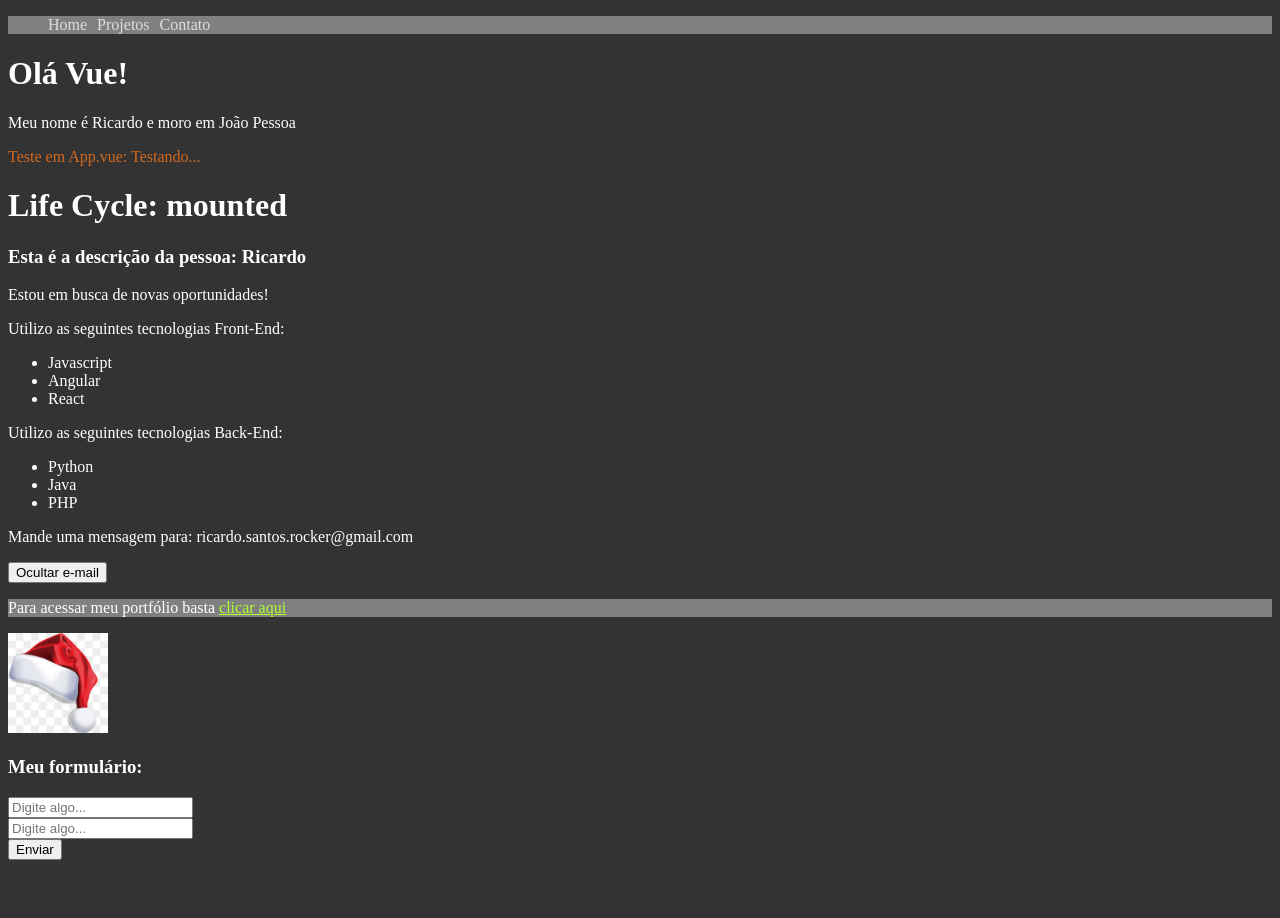
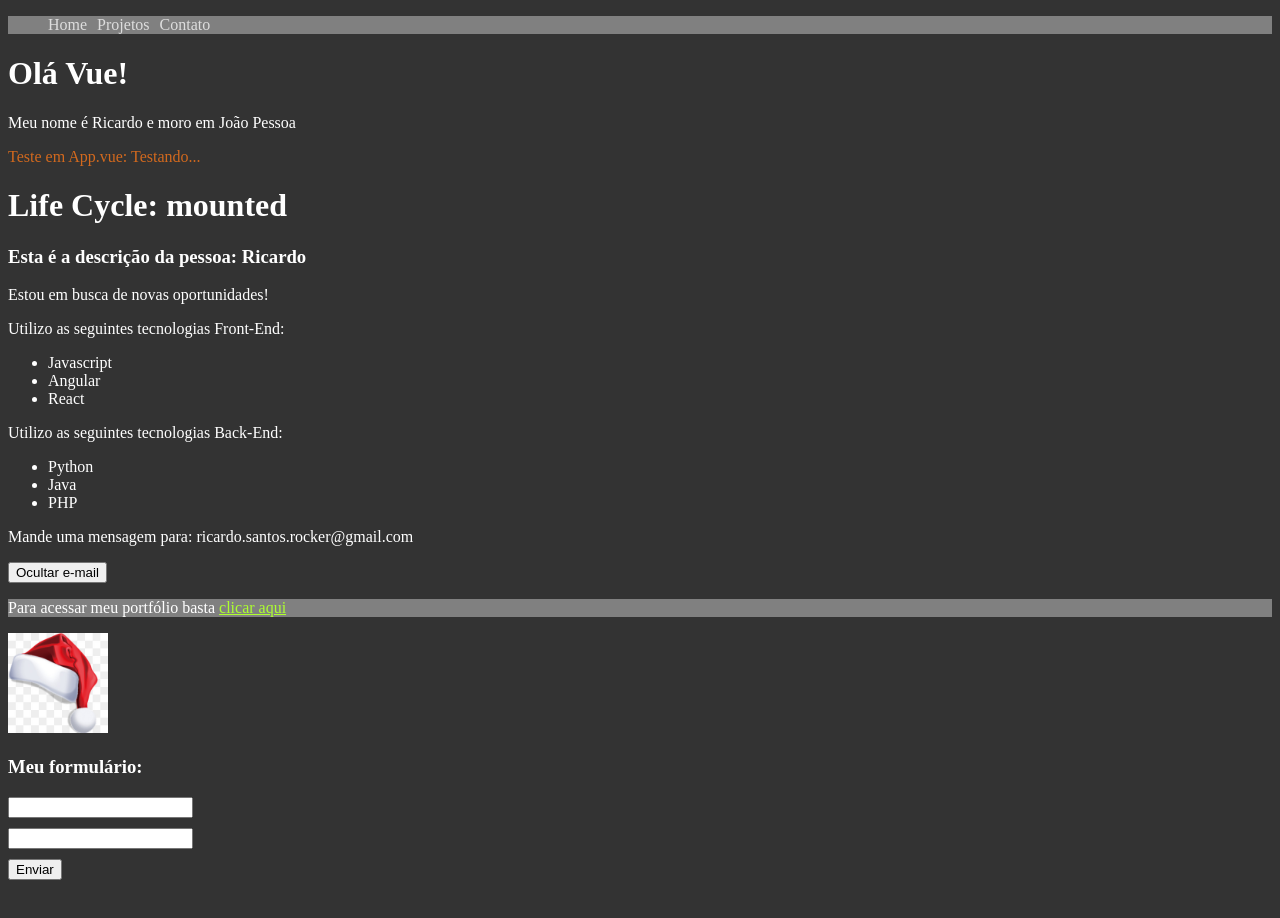
Before and after one commit to ricardorocker/vue3-learning, a Vue app in the folder 02_projeto_vue/: page / in a window 1280 px wide. Shown: the top 918 px of the page. Before the commit the page ends 868 px from the top, so only its background shows below. Built offline with nearby package versions, Linux system fonts and the light colour scheme.

Commit message:
Eventos (@submit e @click)

```diff
--- a/02_projeto_vue/package.json
+++ b/02_projeto_vue/package.json
@@ -12,6 +12,7 @@
   },
   "devDependencies": {
     "@vue/cli-plugin-babel": "~5.0.0",
-    "@vue/cli-service": "~5.0.0"
+    "@vue/cli-service": "~5.0.0",
+    "@volar-plugins/vetur": "latest"
   }
 }
--- a/02_projeto_vue/src/components/form/Form.vue
+++ b/02_projeto_vue/src/components/form/Form.vue
@@ -1,20 +1,55 @@
 <template>
   <div>
-        <h3>Meu formulário: </h3>
-        <form>
+    <h3>Meu formulário:</h3>
+    <form @submit="handleSubmit($event)">
+      <!--
             <Input />
             <Input />
+        -->
+      <input type="text" v-model="name" />
+      <input type="text" v-model="email" />
       <Submit />
     </form>
   </div>
 </template>
 
 <script>
-import Input from './Input.vue';
-import Submit from './Submit.vue';
+import Input from "./Input.vue";
+import Submit from "./Submit.vue";
 
 export default {
   name: "Form",
-    components: { Input, Submit }
+  components: { Input, Submit },
+  data() {
+    return {
+        name: '',
+        email: ''
     }
+  },
+  methods: {
+    handleSubmit(e) {
+        e.preventDefault();
+
+        const name = this.name;
+        const email = this.email
+
+        console.log(`O nome é: "${name}" e o email é: "${email}"`);
+
+        // Ajax
+
+        // Inserir no banco de dados
+    }
+  }
+};
 </script>
+
+<style scoped>
+div {
+  margin-bottom: 200px;
+}
+
+input {
+  display: flex;
+  margin-bottom: 10px;
+}
+</style>
```
Lines whose indentation alone changed are shown as unchanged.
